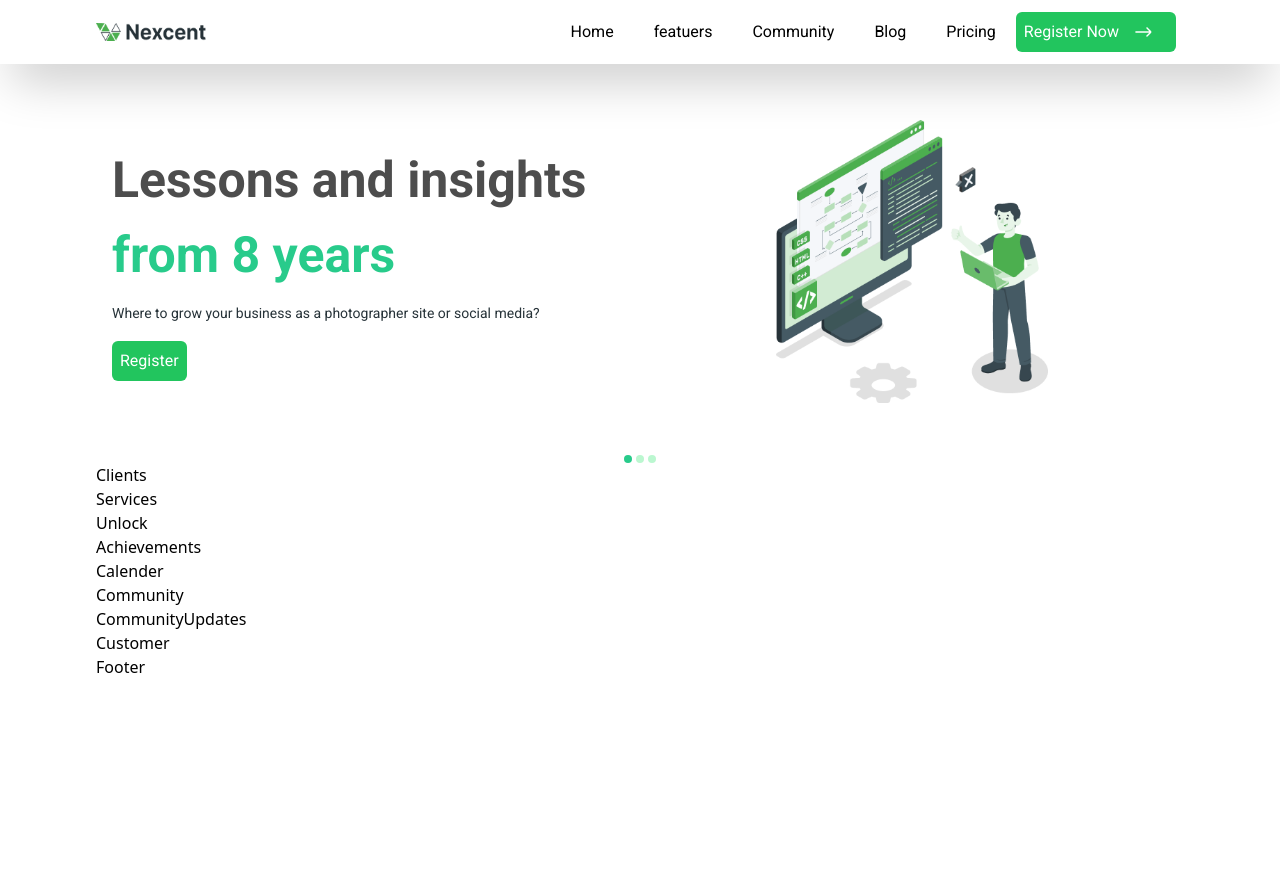
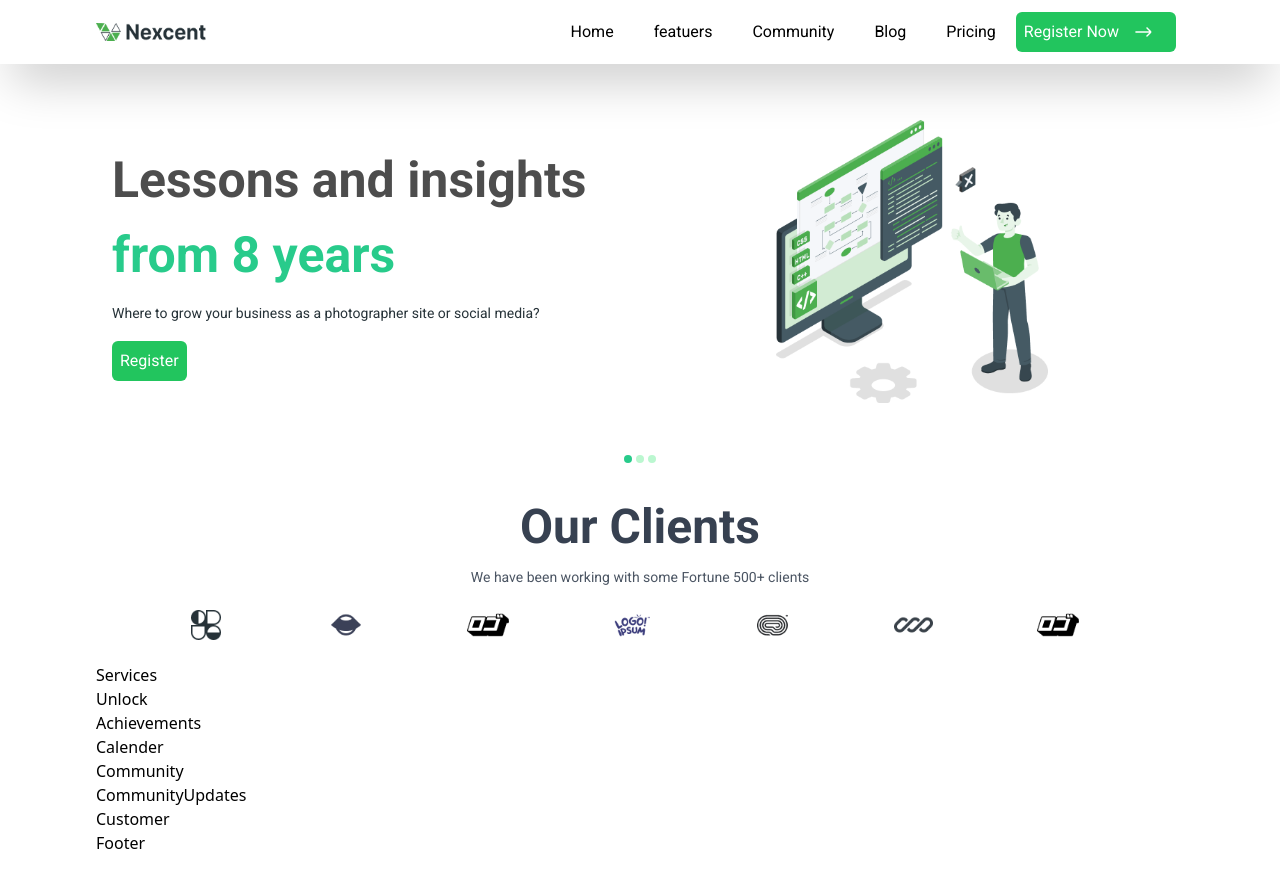
Before and after one commit to the-diako/Agency-Website, a React (Vite) app: page / in a window 1280 px wide. Shown: the top 888 px of the page. Built offline with nearby package versions, Linux system fonts and the light colour scheme.

Commit message:
Client Section done.

```diff
--- a/src/components/Clients.jsx
+++ b/src/components/Clients.jsx
@@ -1,7 +1,31 @@
 import React from "react";
+import { clients } from "../constants";
 
 const Clients = () => {
-  return <div>Clients</div>;
+  return (
+    <div className="w-full flex flex-col items-center justify-center space-y-5 text-center mt-10 mb-5 ">
+      <div>
+        <h4 className="text-gray-700 font-semibold font-Roboto text-3xl md:text-4xl lg:text-5xl mb-4">
+          Our Clients
+        </h4>
+        <p className="text-gray-600 font-Roboto text-sm">
+          We have been working with some Fortune 500+ clients
+        </p>
+      </div>
+
+      <div className="w-full">
+        <ul className="w-full flex items-center justify-evenly">
+          {clients.map((items) => {
+            return (
+              <li key={items.id}>
+                <img src={items.icon} alt="clients" className="w-3/4" />
+              </li>
+            );
+          })}
+        </ul>
+      </div>
+    </div>
+  );
 };
 
 export default Clients;
```
